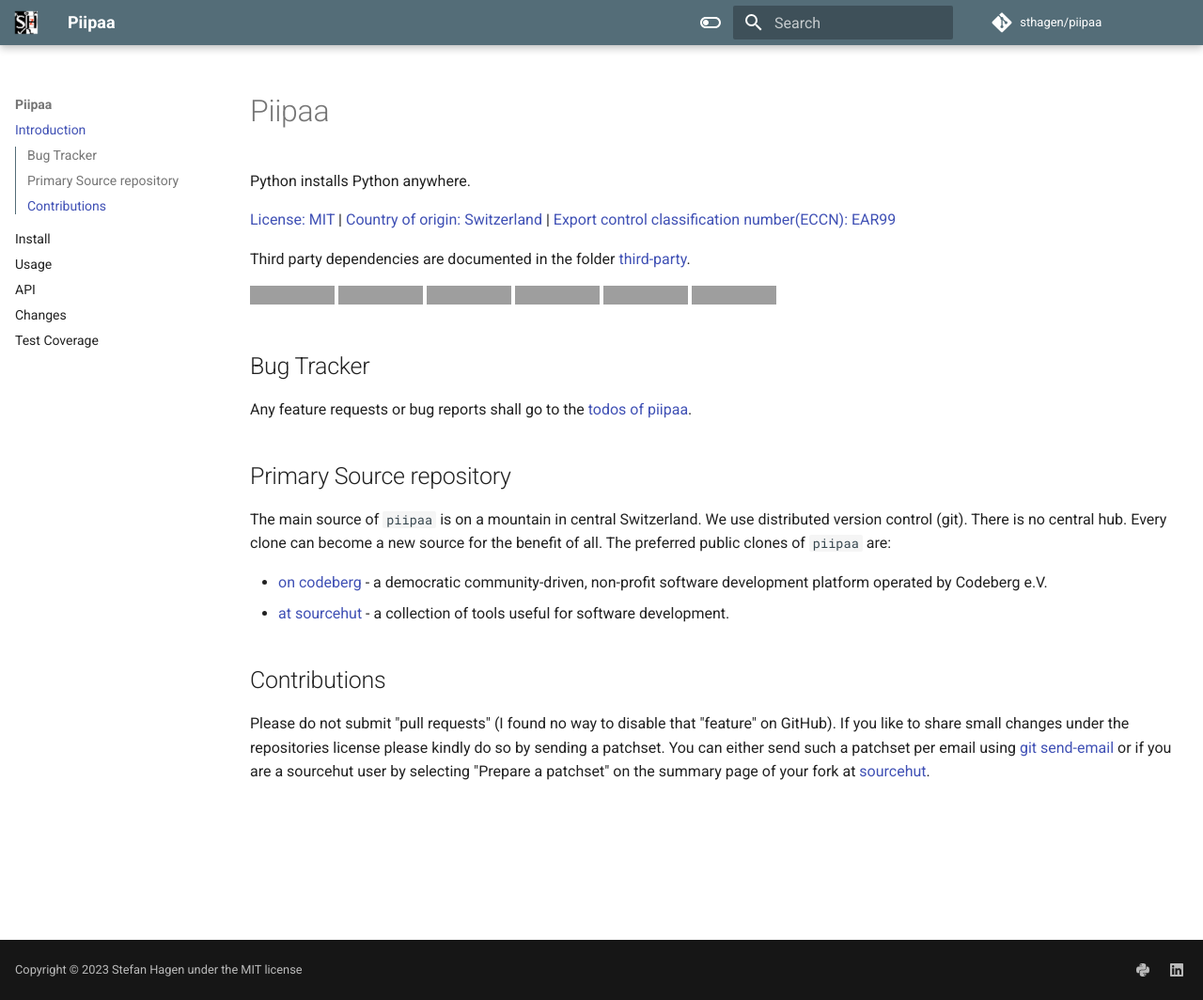
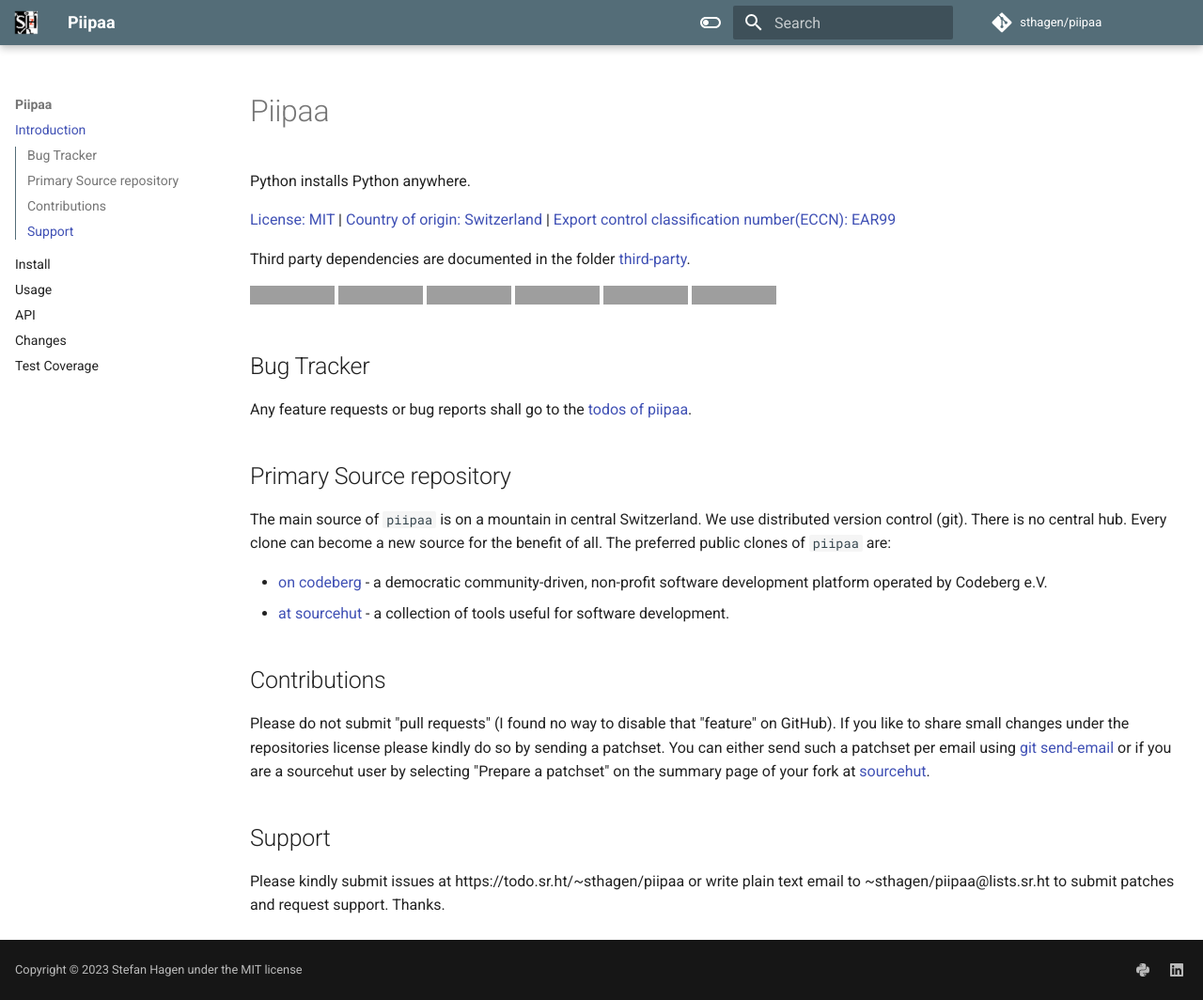
Before and after one commit to sthagen/piipaa, an MkDocs documentation site: the page built from docs/index.md, in a window 1280 px wide and 1064 px high. Shown: the whole window at 94% size. Built offline with MkDocs 1.6.1 and Material for MkDocs 9.7.7, drawn with Linux system fonts in a browser that asks for light colours; grey boxes are pictures that could not be loaded.

Commit message:
Added support section to docs landing page

```diff
--- a/docs/index.md
+++ b/docs/index.md
@@ -36,3 +36,7 @@
 If you like to share small changes under the repositories license please kindly do so by sending a patchset.
 You can either send such a patchset per email using [git send-email](https://git-send-email.io) or
 if you are a sourcehut user by selecting "Prepare a patchset" on the summary page of your fork at [sourcehut](https://git.sr.ht/).
+
+## Support
+
+Please kindly submit issues at https://todo.sr.ht/~sthagen/piipaa or write plain text email to ~sthagen/piipaa@lists.sr.ht to submit patches and request support. Thanks.
```
